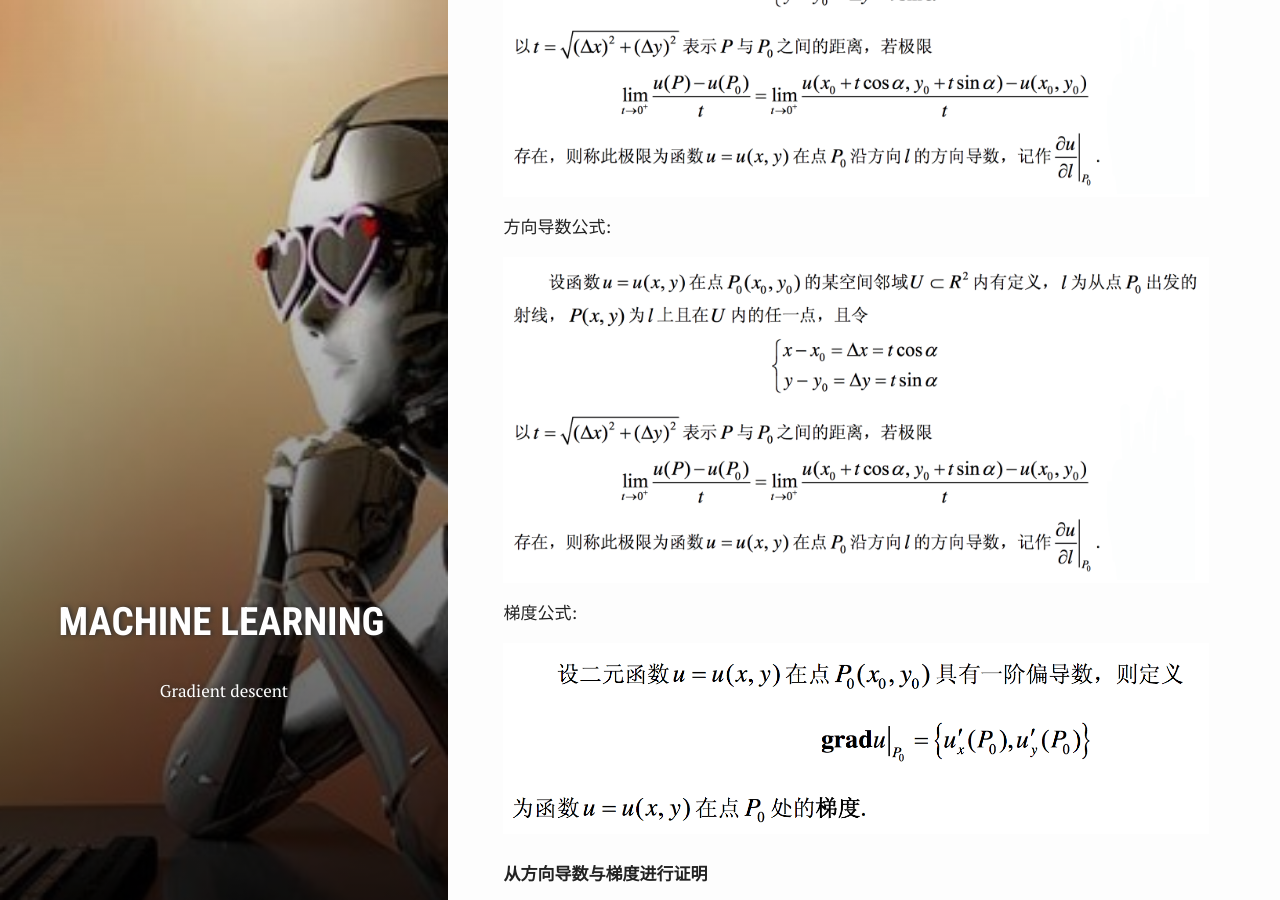
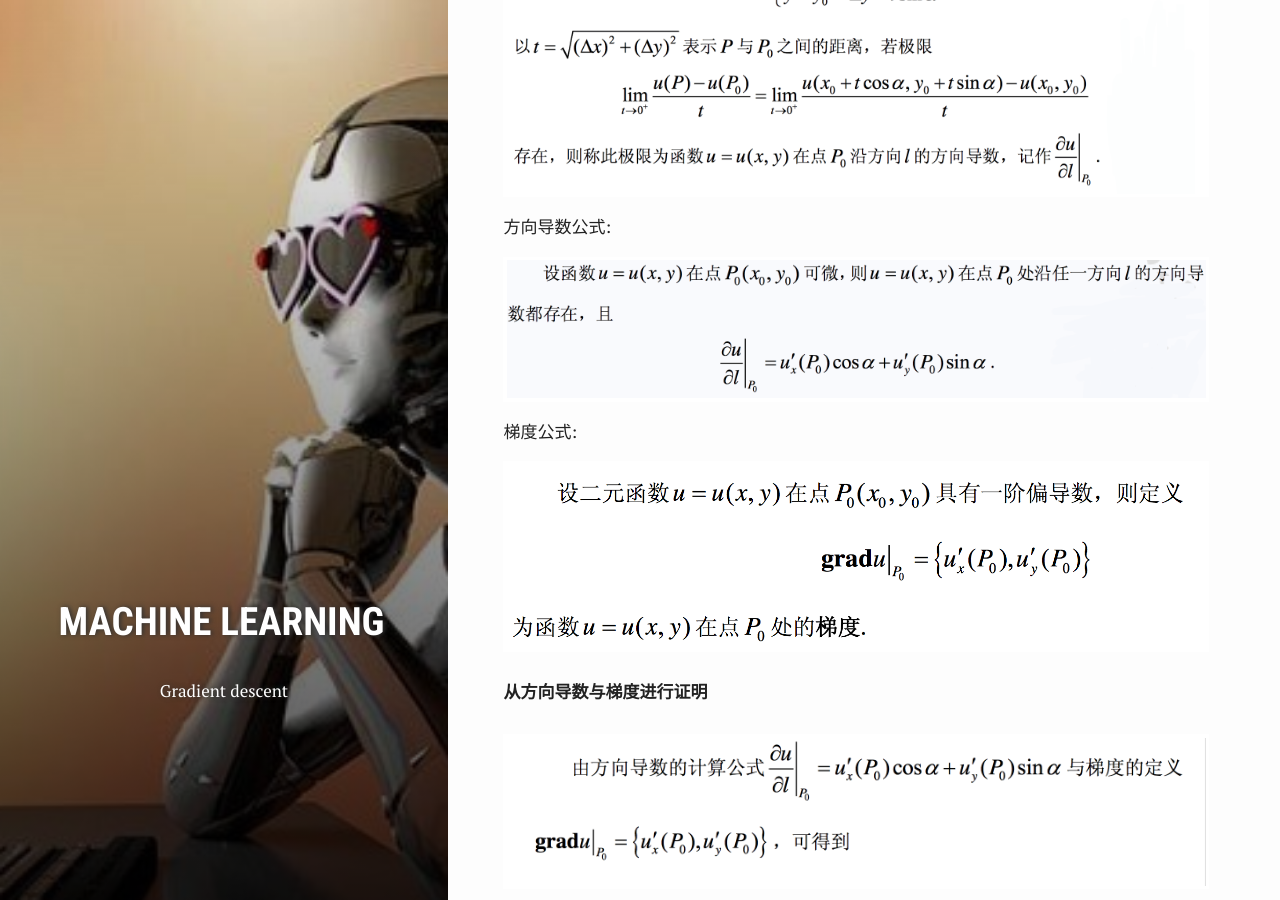
Before and after one commit to liuchengxu/liuchengxu.github.io, a Jekyll site: the page built from _posts/2016-04-15-dive-into-gradient-decent.md, in a window 1280 px wide and 900 px high, scrolled down 3256 px. Built offline with Jekyll 4.4.1, drawn with Linux system fonts in a browser that asks for light colours; formulas are drawn with MathJax 3.

Commit message:
update post 3

```diff
--- a/_posts/2016-04-15-dive-into-gradient-decent.md
+++ b/_posts/2016-04-15-dive-into-gradient-decent.md
@@ -68,6 +68,7 @@ math: y
 摘自 [梯度](https://zh.wikipedia.org/wiki/%E6%A2%AF%E5%BA%A6) 维基百科：
 
 >在向量微积分中，标量场的梯度是一个向量场。标量场中某一点的梯度指向在这点标量场增长最快的方向（当然要比较的话必须固定方向的长度），梯度的绝对值是长度为1的方向中函数最大的增加率。以另一观点来看，由多变数的泰勒展开式可知，从欧几里得空间 $R^n$到 $R$ 的函数的梯度是在 $R^n$ 某一点最佳的线性近似。在这个意义上，梯度是雅可比矩阵的一个特殊情况。
+>
 >- 在单变量的实值函数的情况，梯度只是导数，或者，对于一个线性函数，也就是线的斜率。
 >- 梯度一词有时用于斜度，也就是一个曲面沿着给定方向的倾斜程度。可以通过取向量梯度和所研究的方向的内积来得到斜度。梯度的数值有时也被称为梯度。
 
@@ -84,7 +85,7 @@ math: y
 
 方向导数公式:
 
-![]({{ site.images }}/posts/directional_derivation_definition.png)
+![]({{ site.images }}/posts/directional_derivation.png)
 
 梯度公式:
 ![]({{ site.images }}/posts/gradient_definition.png)
```
Also changed, not shown: assets/images/posts/directional_derivation.png (added).
